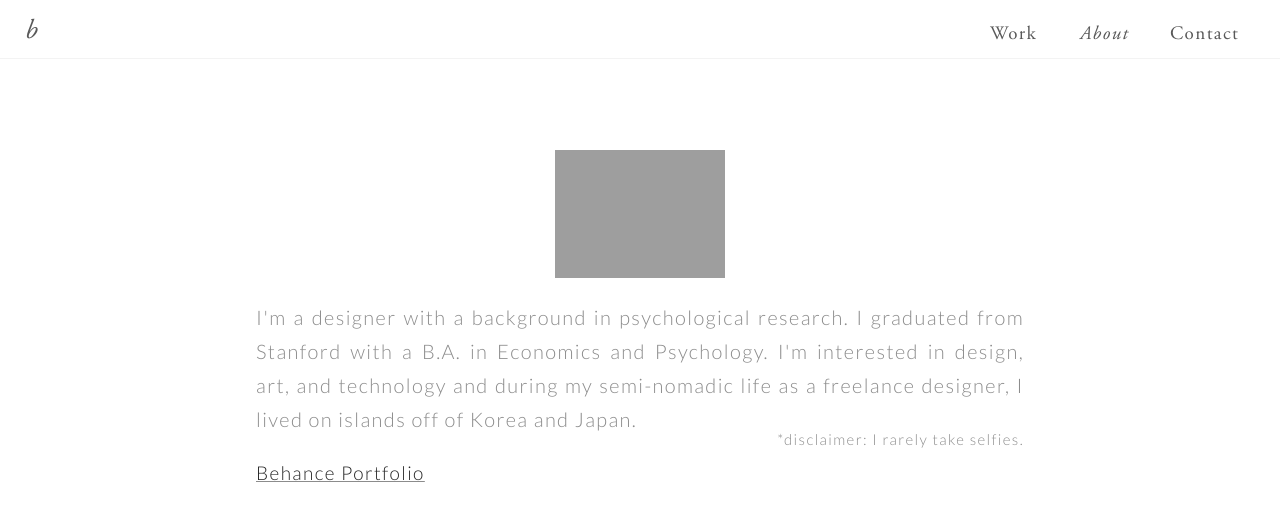
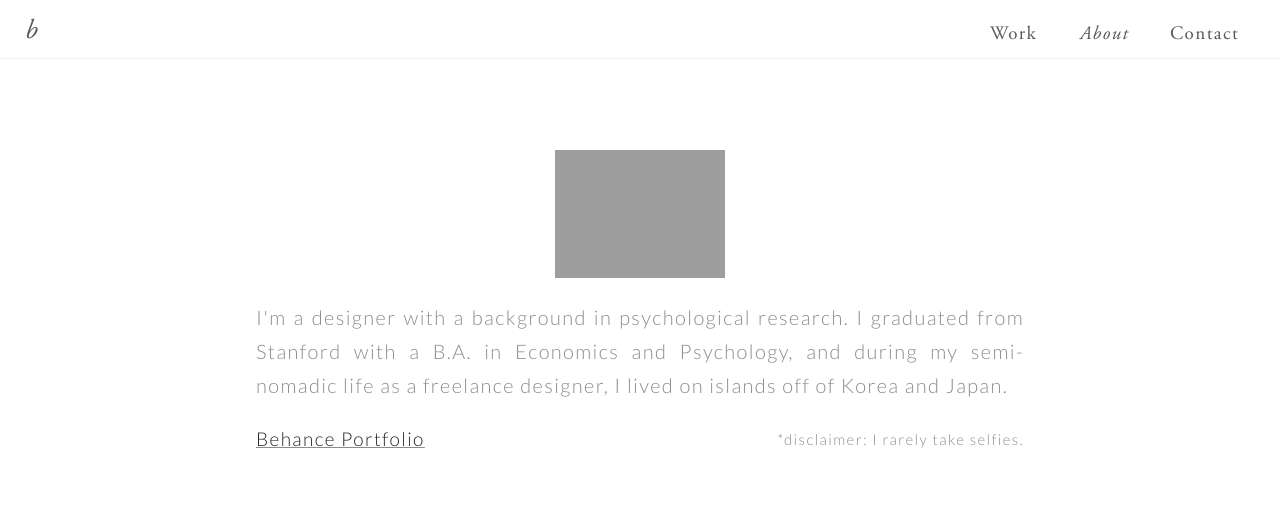
Before and after one commit to bkwon0402/bkwon0402.github.io, a Jekyll site: the page about.html, which Jekyll copies as it is, in a window 1280 px wide. Shown: the top 521 px of the page. Built offline with Jekyll 4.4.1, drawn with Linux system fonts in a browser that asks for light colours.

Commit message:
Update about.html

```diff
--- a/about.html
+++ b/about.html
@@ -72,7 +72,7 @@
 <div class="say">
 <div class="selfie2"><img src="/images/selfie.png"></div>
 <div class="aboutme"> I'm a designer with a background in psychological research.
-	 I graduated from Stanford with a B.A. in Economics and Psychology. I'm interested in design, art, and technology and during my semi-nomadic life as a freelance designer, I lived on islands off of Korea and Japan.
+	 I graduated from Stanford with a B.A. in Economics and Psychology, and during my semi-nomadic life as a freelance designer, I lived on islands off of Korea and Japan.
 	<p class="disclaimer">*disclaimer: I rarely take selfies.</p>
 
 	<div class="behancetext"><a href="http://www.behance.net/bkwon" text-decoration: "underline">Behance Portfolio</a></div>
```
